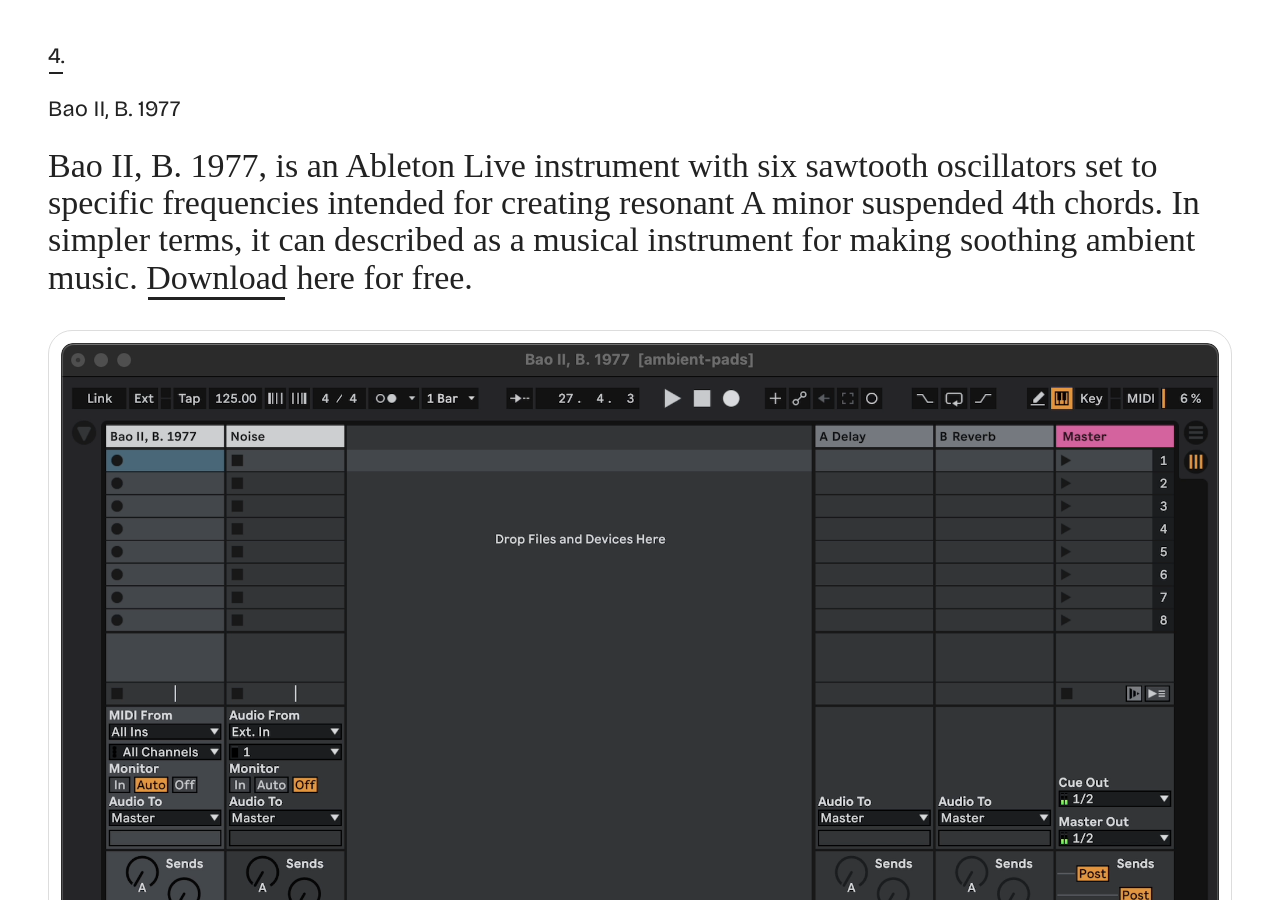
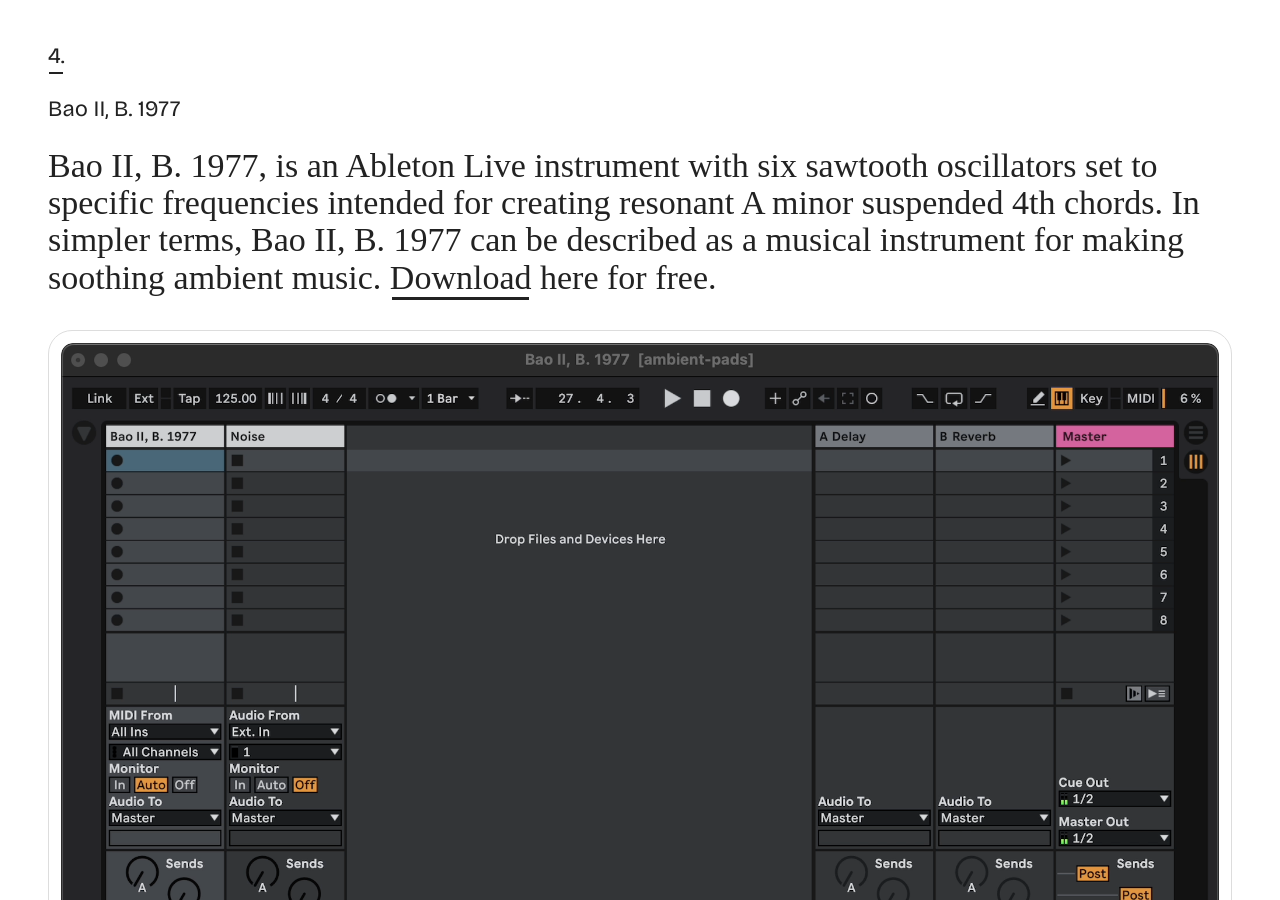
Before and after one commit to dara/dara.github.io, a Jekyll site: the page built from _posts/2024-04-04-bao.markdown, in a window 1280 px wide and 900 px high. Built offline with Jekyll 4.4.1, drawn with Linux system fonts in a browser that asks for light colours.

Commit message:
Update 2024-04-04-bao.markdown

```diff
--- a/_posts/2024-04-04-bao.markdown
+++ b/_posts/2024-04-04-bao.markdown
@@ -4,7 +4,7 @@ title:  "Bao II, B. 1977"
 date:   2024-04-01 22:42:13 +0200
 categories: work
 index: "4."
-description: 'Bao II, B. 1977, is an Ableton Live instrument with six sawtooth oscillators set to specific frequencies intended for creating resonant A minor suspended 4th chords. In simpler terms, it can described as a musical instrument for making soothing ambient music. <a href="https://darita.gumroad.com/l/bao-ii-b-1977">Download</a> here for free.'
+description: 'Bao II, B. 1977, is an Ableton Live instrument with six sawtooth oscillators set to specific frequencies intended for creating resonant A minor suspended 4th chords. In simpler terms, Bao II, B. 1977 can be described as a musical instrument for making soothing ambient music. <a href="https://darita.gumroad.com/l/bao-ii-b-1977">Download</a> here for free.'
 ---
 <div class="images">
     <div><img src="/assets/images/bao.png" class="thumbnail" /></div>
```
